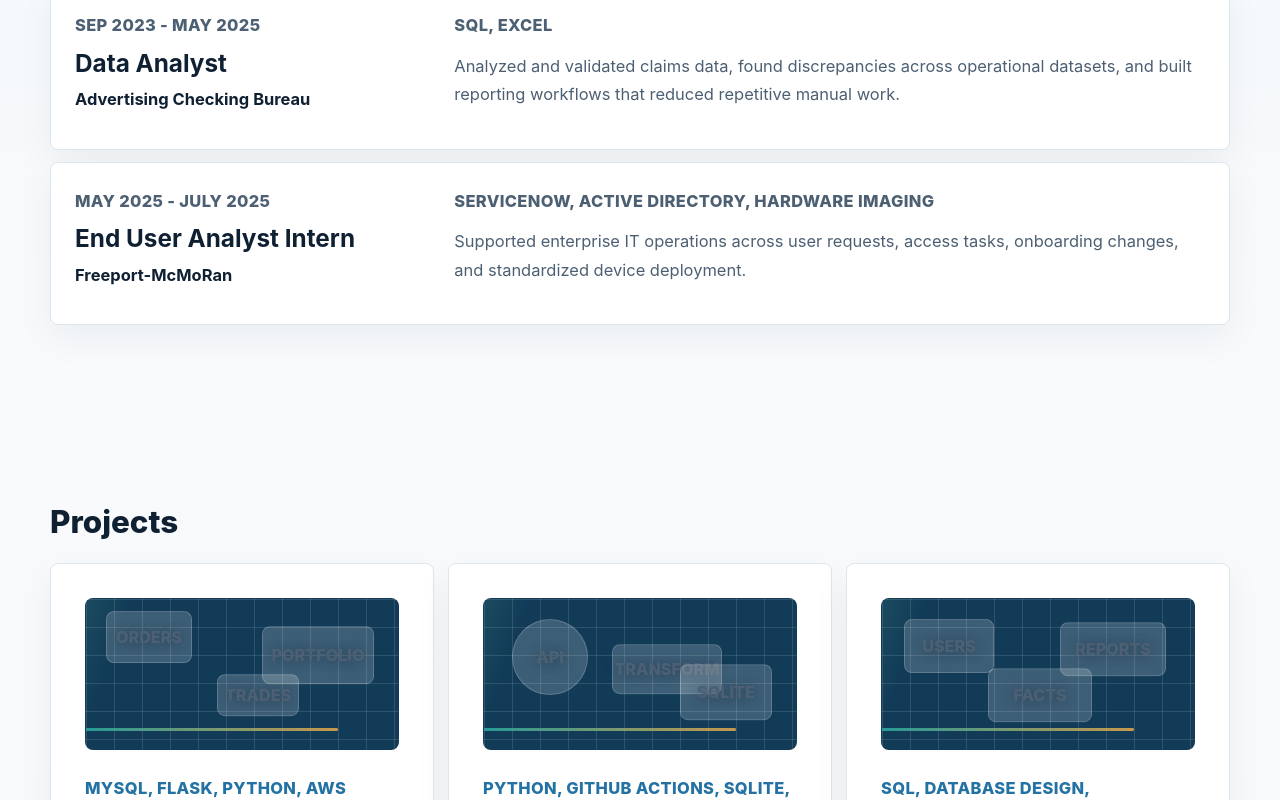
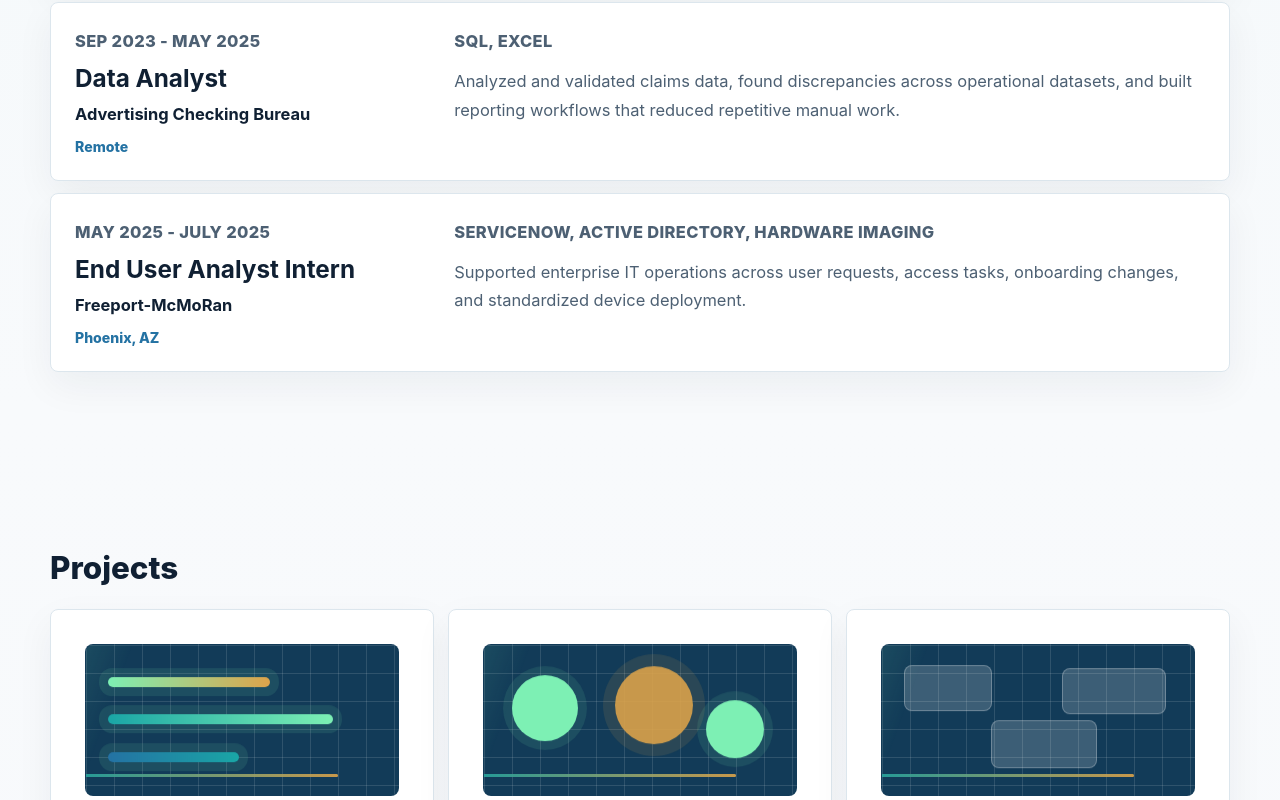
Before and after one commit to Amir-Mirkazemi/amir-data-engineer-portfolio, a Next.js app: page / in a window 1280 px wide. Shown: the part 1800-2600 px from the top of the page. Built offline with nearby package versions, Linux system fonts and the light colour scheme.

Commit message:
Polish portfolio details

```diff
--- a/src/app/globals.css
+++ b/src/app/globals.css
@@ -392,7 +392,7 @@
 .aboutCard,
 .timelineItem,
 .project,
-.educationDetails p,
+.educationCard,
 .contactForm,
 .footer {
   border: 1px solid var(--line);
@@ -549,9 +549,17 @@
 }
 
 .company {
-  margin-bottom: 0;
+  margin-bottom: 8px;
   color: var(--ink) !important;
   font-weight: 750;
+}
+
+.location {
+  margin: 0;
+  color: var(--blue) !important;
+  font-size: 0.88rem !important;
+  font-weight: 800;
+  line-height: 1.35 !important;
 }
 
 .stack {
@@ -625,120 +633,136 @@
 .projectVisual span {
   position: absolute;
   display: block;
-  border: 1px solid rgba(255, 255, 255, 0.18);
-  border-radius: 8px;
-  background: rgba(255, 255, 255, 0.18);
-  color: #ffffff;
-  font-size: 0.72rem;
-  font-weight: 850;
-  text-transform: uppercase;
+  border: 0;
+  border-radius: 999px;
+  background: #7df0b4;
+  box-shadow: 0 0 0 9px rgba(125, 240, 180, 0.1);
   animation: floatNode 4.5s ease-in-out infinite;
 }
 
 .trading span:nth-child(1) {
-  width: 86px;
-  height: 52px;
-  left: 20px;
-  top: 20px;
+  width: 52%;
+  height: 10px;
+  left: 22px;
+  top: 40px;
+  background: linear-gradient(90deg, #7df0b4, var(--amber));
 }
 
 .trading span:nth-child(1)::after {
-  content: "Orders";
+  content: none;
 }
 
 .trading span:nth-child(2) {
-  width: 112px;
-  height: 58px;
-  right: 24px;
-  top: 34px;
+  width: 72%;
+  height: 10px;
+  left: 22px;
+  top: 76px;
+  background: linear-gradient(90deg, var(--teal), #7df0b4);
   animation-delay: 400ms;
 }
 
 .trading span:nth-child(2)::after {
-  content: "Portfolio";
+  content: none;
 }
 
 .trading span:nth-child(3) {
-  width: 82px;
-  height: 42px;
-  left: 42%;
-  bottom: 28px;
+  width: 42%;
+  height: 10px;
+  left: 22px;
+  top: 112px;
+  background: linear-gradient(90deg, var(--blue), var(--teal));
   animation-delay: 800ms;
 }
 
 .trading span:nth-child(3)::after {
-  content: "Trades";
+  content: none;
 }
 
 .weather span:nth-child(1) {
-  width: 76px;
-  height: 76px;
+  width: 66px;
+  height: 66px;
   left: 28px;
-  top: 28px;
+  top: 38px;
   border-radius: 999px;
 }
 
 .weather span:nth-child(1)::after {
-  content: "API";
+  content: none;
 }
 
 .weather span:nth-child(2) {
-  width: 110px;
-  height: 50px;
-  left: 41%;
-  top: 52px;
+  width: 78px;
+  height: 78px;
+  left: 42%;
+  top: 28px;
+  border-radius: 999px;
+  background: rgba(221, 164, 75, 0.9);
+  box-shadow: 0 0 0 12px rgba(221, 164, 75, 0.12);
   animation-delay: 400ms;
 }
 
 .weather span:nth-child(2)::after {
-  content: "Transform";
+  content: none;
 }
 
 .weather span:nth-child(3) {
-  width: 92px;
-  height: 56px;
-  right: 24px;
-  bottom: 24px;
+  width: 58px;
+  height: 58px;
+  right: 32px;
+  bottom: 32px;
+  border-radius: 999px;
   animation-delay: 800ms;
 }
 
 .weather span:nth-child(3)::after {
-  content: "SQLite";
+  content: none;
 }
 
 .schema span:nth-child(1) {
-  width: 90px;
-  height: 54px;
+  width: 88px;
+  height: 46px;
   left: 22px;
   top: 28px;
+  border: 1px solid rgba(255, 255, 255, 0.26);
+  border-radius: 8px;
+  background: rgba(255, 255, 255, 0.18);
+  box-shadow: none;
 }
 
 .schema span:nth-child(1)::after {
-  content: "Users";
+  content: none;
 }
 
 .schema span:nth-child(2) {
-  width: 106px;
-  height: 54px;
+  width: 104px;
+  height: 46px;
   right: 28px;
   top: 30px;
+  border: 1px solid rgba(255, 255, 255, 0.26);
+  border-radius: 8px;
+  background: rgba(255, 255, 255, 0.18);
+  box-shadow: none;
   animation-delay: 400ms;
 }
 
 .schema span:nth-child(2)::after {
-  content: "Reports";
+  content: none;
 }
 
 .schema span:nth-child(3) {
-  width: 104px;
-  height: 54px;
-  left: 34%;
+  width: 106px;
+  height: 48px;
+  left: 35%;
   bottom: 22px;
+  border: 1px solid rgba(255, 255, 255, 0.26);
+  border-radius: 8px;
+  background: rgba(255, 255, 255, 0.18);
+  box-shadow: none;
   animation-delay: 800ms;
 }
 
 .schema span:nth-child(3)::after {
-  content: "Facts";
+  content: none;
 }
 
 .projectVisual span::after {
@@ -948,10 +972,54 @@
   gap: 14px;
 }
 
-.educationDetails p {
-  margin: 0;
+.educationCard {
+  display: grid;
+  grid-template-columns: 76px minmax(0, 1fr);
+  gap: 18px;
+  align-items: center;
   border-left: 4px solid var(--teal);
+  border-radius: 8px;
+  background: var(--surface);
   padding: 18px;
+  box-shadow: 0 14px 38px rgba(16, 32, 51, 0.055);
+}
+
+.schoolMark {
+  display: grid;
+  width: 62px;
+  height: 62px;
+  place-items: center;
+  border-radius: 8px;
+  background: var(--navy);
+  color: #fff;
+  font-size: 0.78rem;
+  font-weight: 900;
+}
+
+.asuMark {
+  background: #8c1d40;
+}
+
+.educationCard h3 {
+  margin: 0 0 5px;
+  font-size: 1.12rem;
+  line-height: 1.2;
+}
+
+.educationCard p {
+  margin: 0 0 6px;
+  color: var(--ink);
+  font-size: 1rem;
+  font-weight: 780;
+  line-height: 1.45;
+}
+
+.educationCard span {
+  display: block;
+  color: #2f4357;
+  font-size: 0.98rem;
+  font-weight: 650;
+  line-height: 1.5;
 }
 
 .contactSection {
--- a/src/app/page.tsx
+++ b/src/app/page.tsx
@@ -29,6 +29,7 @@
   {
     role: "Data Engineer",
     company: "Credit One Bank",
+    location: "Las Vegas, NV",
     period: "July 2025 - Present",
     stack: "SQL, Snowflake, Python, Airflow, Oracle, DBeaver",
     summary:
@@ -37,6 +38,7 @@
   {
     role: "Data Analyst",
     company: "Advertising Checking Bureau",
+    location: "Remote",
     period: "Sep 2023 - May 2025",
     stack: "SQL, Excel",
     summary:
@@ -45,6 +47,7 @@
   {
     role: "End User Analyst Intern",
     company: "Freeport-McMoRan",
+    location: "Phoenix, AZ",
     period: "May 2025 - July 2025",
     stack: "ServiceNow, Active Directory, hardware imaging",
     summary:
@@ -238,6 +241,7 @@
                 <p className="period">{job.period}</p>
                 <h3>{job.role}</h3>
                 <p className="company">{job.company}</p>
+                <p className="location">{job.location}</p>
               </div>
               <div>
                 <p className="stack">{job.stack}</p>
@@ -278,7 +282,7 @@
 
       <section className="section notesSection" id="notes">
         <div className="sectionHeader">
-          <h2>Data engineering notes</h2>
+          <h2>Engineering references</h2>
         </div>
         <div className="notesGrid">
           {notes.map((note) => (
@@ -312,11 +316,22 @@
           <h2>Education</h2>
         </div>
         <div className="educationDetails">
-          <p>
-            University of California, San Diego / Master of Science in Data Science / Expected Apr
-            2027 / Current GPA 4.0 / Halicioglu Data Science Scholarship
-          </p>
-          <p>Arizona State University / BS Information Technology / GPA 4.0 / Completed Aug 2025</p>
+          <article className="educationCard">
+            <div className="schoolMark">UCSD</div>
+            <div>
+              <h3>University of California, San Diego</h3>
+              <p>Master of Science in Data Science</p>
+              <span>Expected Apr 2027 / Current GPA 4.0 / Halicioglu Data Science Scholarship</span>
+            </div>
+          </article>
+          <article className="educationCard">
+            <div className="schoolMark asuMark">ASU</div>
+            <div>
+              <h3>Arizona State University</h3>
+              <p>BS Information Technology</p>
+              <span>Completed Aug 2025 / GPA 4.0</span>
+            </div>
+          </article>
         </div>
       </section>
 
```
